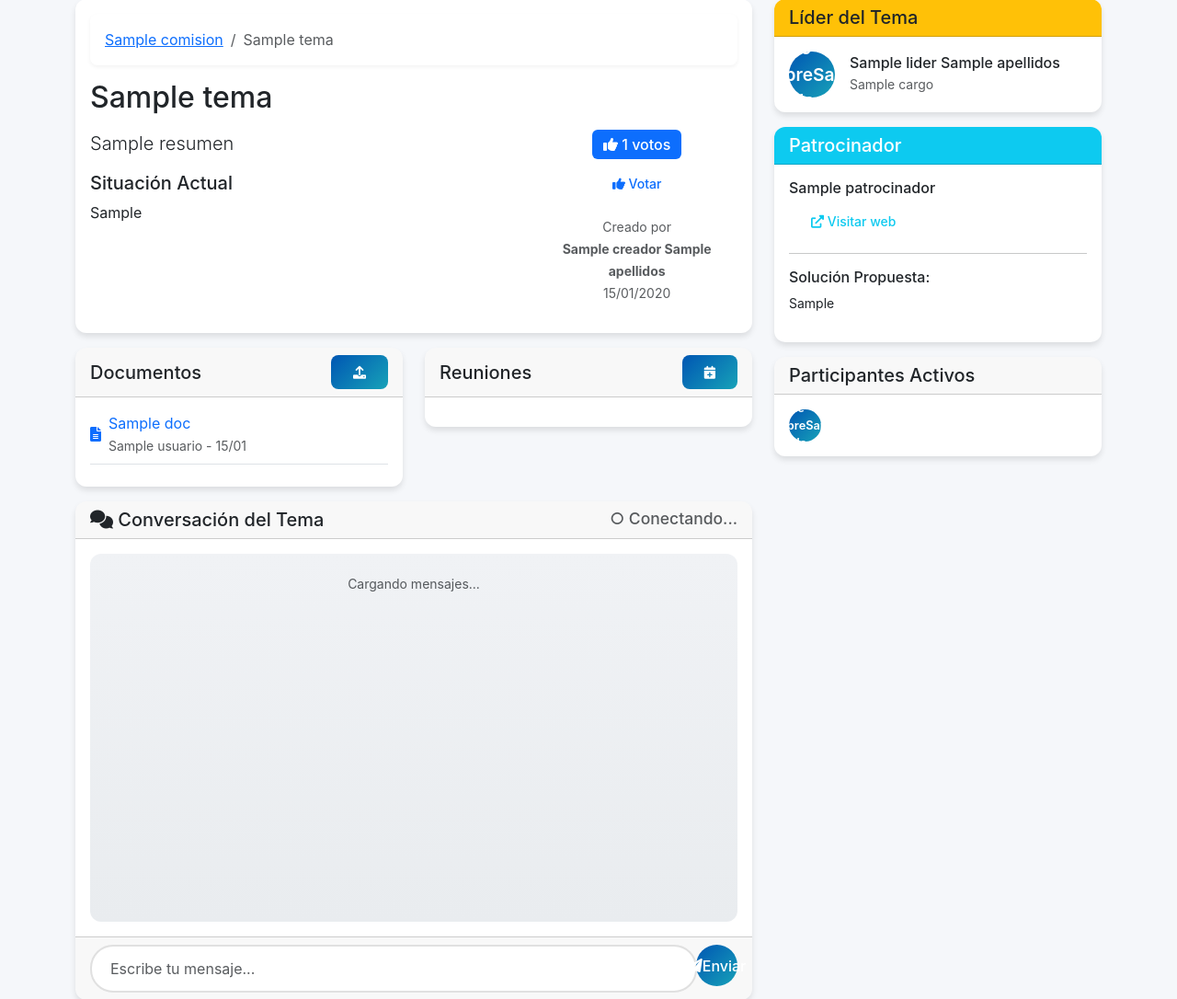
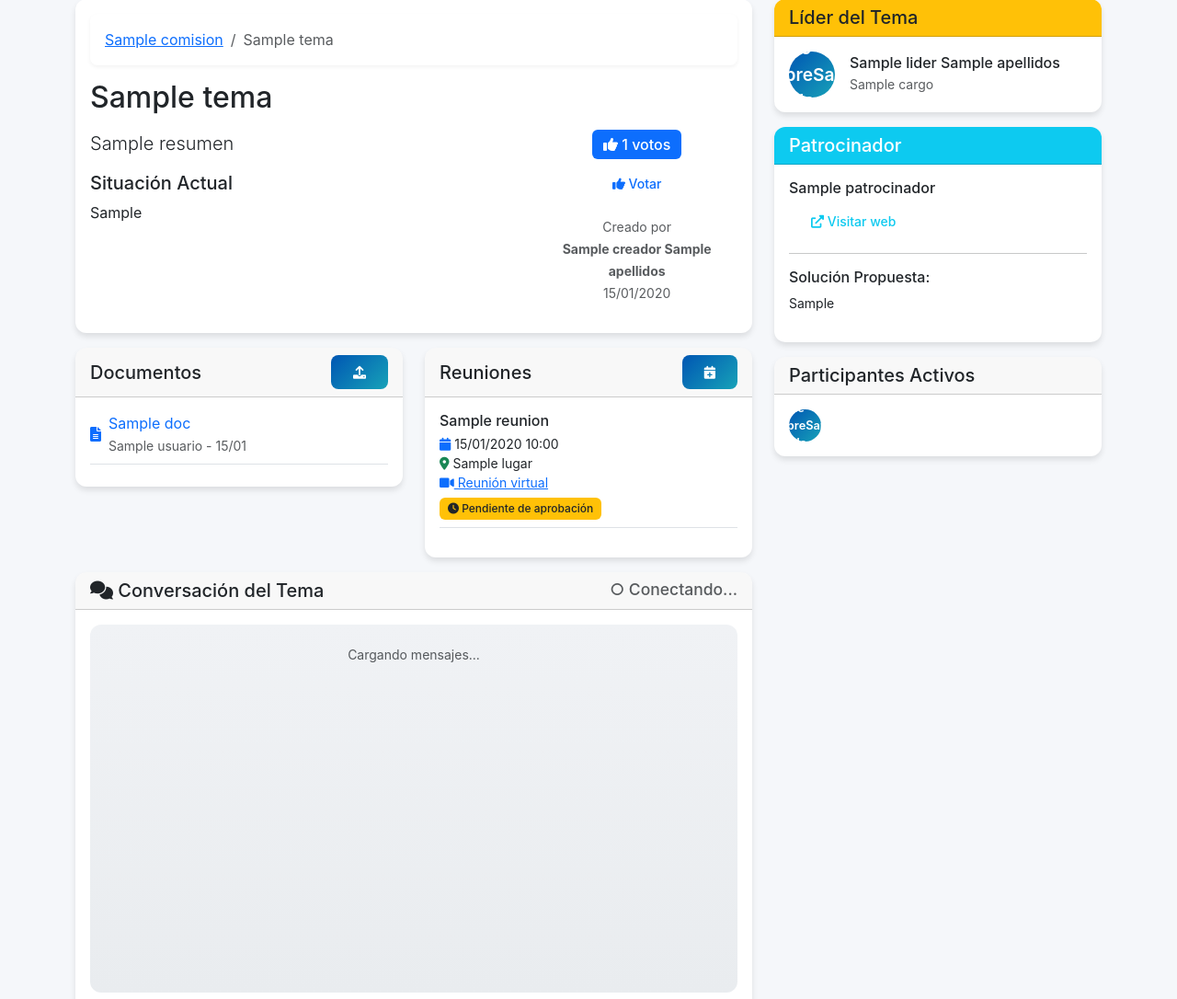
Before and after one commit to Gumerwest/comisiones-marinas, a Python web app: template app/templates/temas/ver.html in a window 1280 px wide. Shown: the part 393-1479 px from the top of the page at 92% size. Run offline with Jinja, Linux system fonts and the light colour scheme; the template is opened without the code that fills it: most values are stand-ins (such as "Sample title", 1, 10 or a date in 2020); some libraries are stand-ins or nearby versions.

Commit message:
Update ver.html

```diff
--- a/app/templates/temas/ver.html
+++ b/app/templates/temas/ver.html
@@ -110,7 +110,7 @@
                     </div>
                     <div class="card-body" style="max-height: 300px; overflow-y: auto;">
                         {% if reuniones %}
-                            {% for reunion in reuniones|selectattr('estado', 'equalto', 'aprobada')|list %}
+                            {% for reunion in reuniones %}
                             <div class="mb-3 pb-2 border-bottom">
                                 <h6 class="mb-1">{{ reunion.titulo }}</h6>
                                 <p class="small mb-1">
@@ -125,13 +125,33 @@
                                     {% endif %}
                                 </p>
 
-                                {% if reunion.estado == 'pendiente_aprobacion' and current_user.rol == 'admin' %}
-                                <div class="btn-group btn-group-sm">
-                                    <form action="{{ url_for('temas.aprobar_reunion', id=reunion.id) }}" method="post" class="d-inline">
-                                        <input type="hidden" name="csrf_token" value="{{ csrf_token() }}">
-                                        <button type="submit" class="btn btn-success btn-sm">Aprobar</button>
-                                    </form>
-                                </div>
+                                <!-- Mostrar estado de la reunión -->
+                                {% if reunion.estado == 'pendiente_aprobacion' %}
+                                    <span class="badge bg-warning text-dark">
+                                        <i class="fas fa-clock"></i> Pendiente de aprobación
+                                    </span>
+
+                                    <!-- Botones de aprobación para admin o coordinador -->
+                                    {% if current_user.rol == 'admin' or current_user.es_coordinador_de(tema.comision_id) %}
+                                    <div class="btn-group btn-group-sm mt-2">
+                                        <form action="{{ url_for('temas.aprobar_reunion', id=reunion.id) }}" method="post" class="d-inline">
+                                            <input type="hidden" name="csrf_token" value="{{ csrf_token() }}">
+                                            <button type="submit" class="btn btn-success btn-sm">
+                                                <i class="fas fa-check"></i> Aprobar
+                                            </button>
+                                        </form>
+                                        <form action="{{ url_for('temas.rechazar_reunion', id=reunion.id) }}" method="post" class="d-inline ms-1">
+                                            <input type="hidden" name="csrf_token" value="{{ csrf_token() }}">
+                                            <button type="submit" class="btn btn-danger btn-sm">
+                                                <i class="fas fa-times"></i> Rechazar
+                                            </button>
+                                        </form>
+                                    </div>
+                                    {% endif %}
+                                {% elif reunion.estado == 'aprobada' %}
+                                    <span class="badge bg-success">
+                                        <i class="fas fa-check"></i> Aprobada
+                                    </span>
                                 {% endif %}
                             </div>
                             {% endfor %}
@@ -309,6 +329,13 @@
                   method="post" enctype="multipart/form-data">
                 <input type="hidden" name="csrf_token" value="{{ csrf_token() }}">
                 <div class="modal-body">
+                    {% if not config.UPLOADS_ENABLED %}
+                    <div class="alert alert-warning">
+                        <i class="fas fa-exclamation-triangle me-2"></i>
+                        <strong>Nota:</strong> La carga de archivos no está disponible en la versión de demostración.
+                        En producción, se recomienda usar un servicio de almacenamiento externo como AWS S3.
+                    </div>
+                    {% endif %}
                     <div class="mb-3">
                         <label class="form-label">Nombre del Documento</label>
                         <input type="text" class="form-control" name="nombre" required>
```
